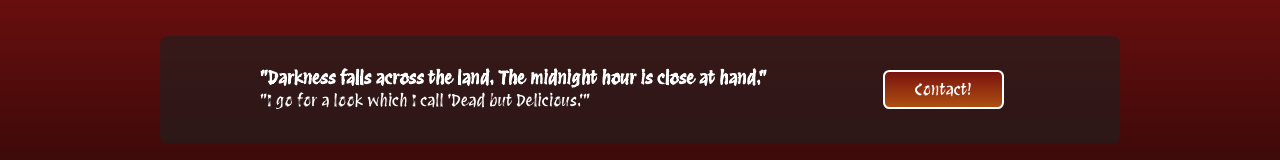
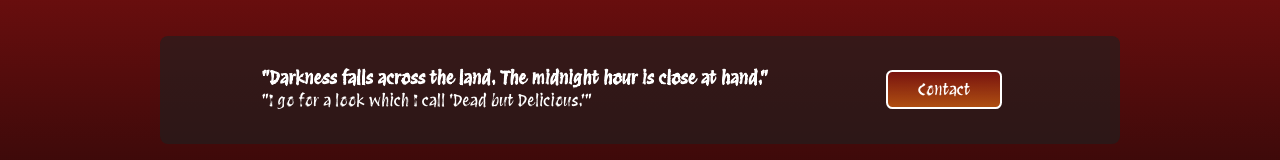
Before and after one commit to Sshivann/halloween, a plain HTML site: page index.html in a window 1280 px wide. Shown: the part 1891-2051 px from the top of the page. Drawn offline with nearby package versions, Linux system fonts and the light colour scheme.

Commit message:
fixing footer

```diff
--- a/index.html
+++ b/index.html
@@ -120,7 +120,7 @@
                     </div>
                     <div class="layer4ContactContainer">
                         <a class="layer4Contact" href="#">
-                            Contact!
+                            Contact
                         </a>
                     </div>
                 </div>
@@ -133,6 +133,6 @@
                 </a>
             </div>
         </div>
+    </body>
     <script src="landingpage.js"></script>
-</body>
 </html>
```
